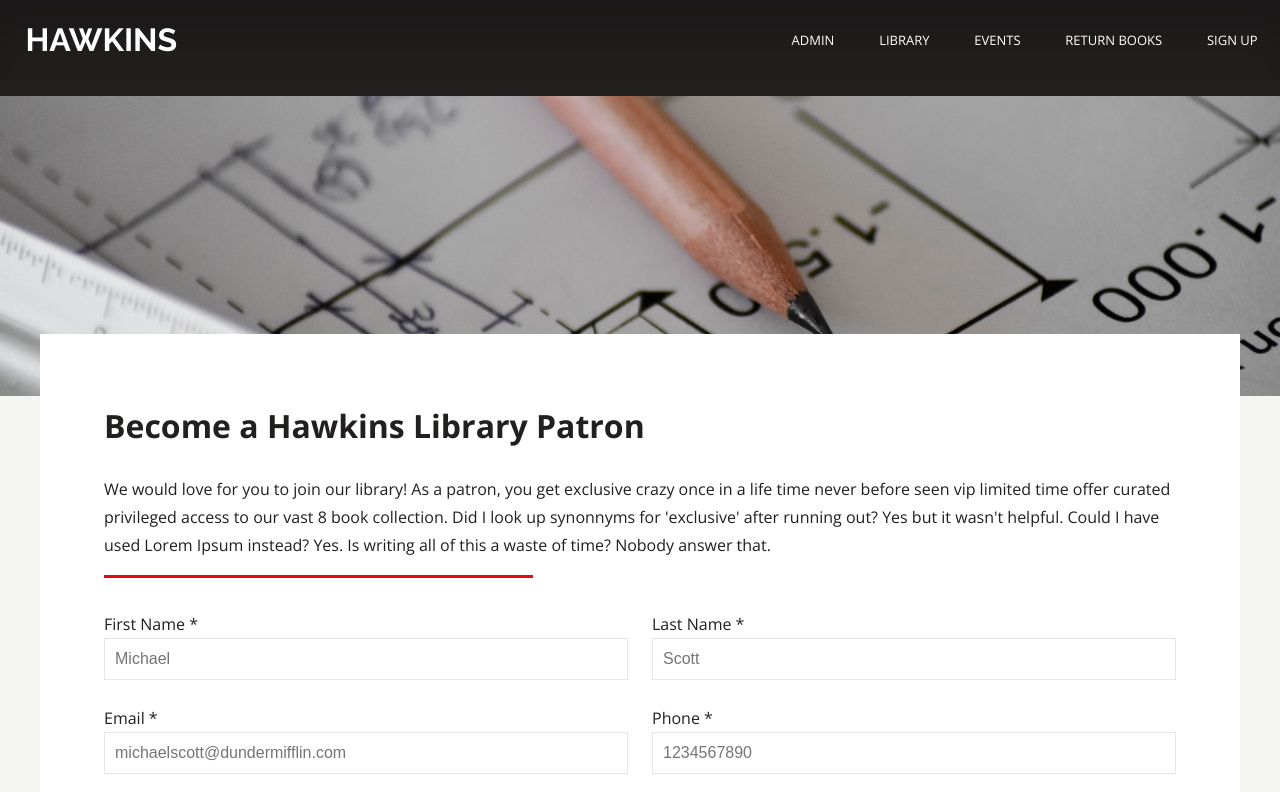
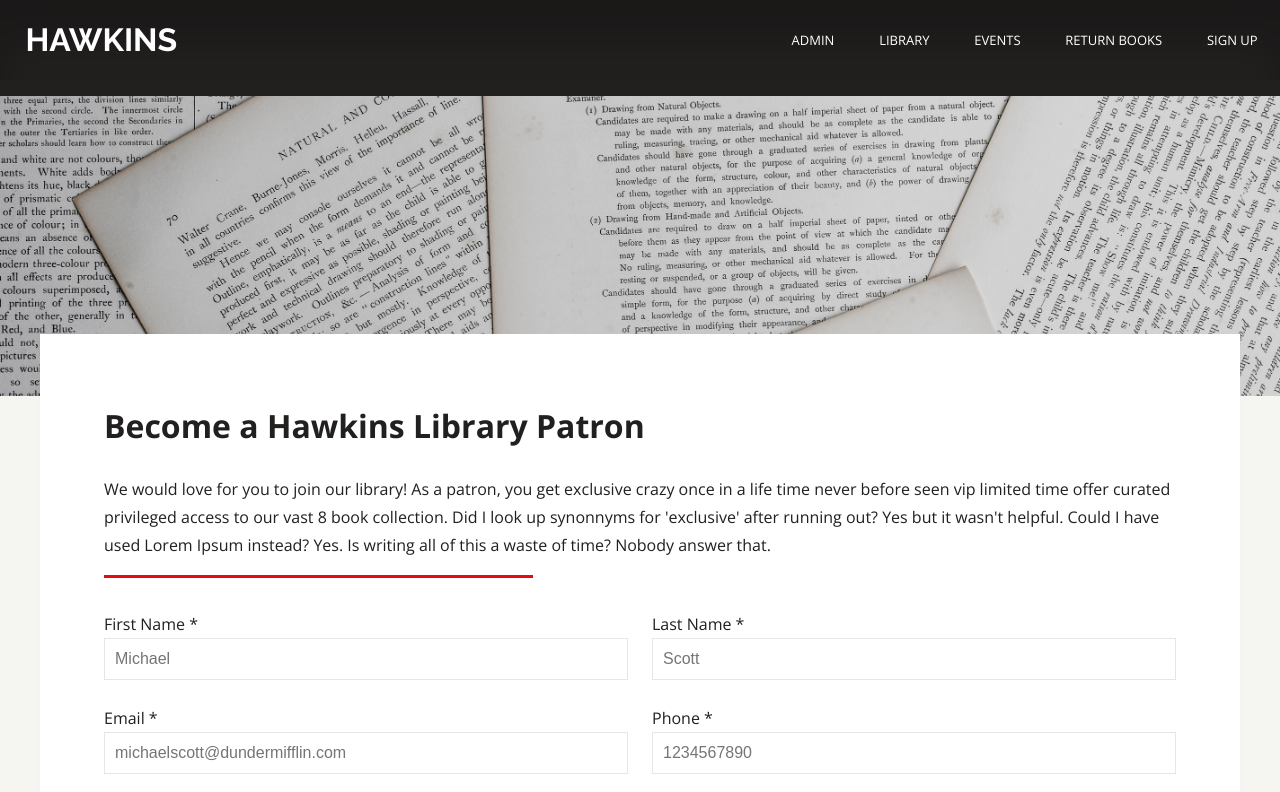
Before and after one commit to devnguy/hawkins-library, a Next.js app: page /signup in a window 1280 px wide. Shown: the top 792 px of the page. Built offline with nearby package versions, Linux system fonts and the light colour scheme.

Commit message:
fixed signup banner

```diff
--- a/pages/signup.js
+++ b/pages/signup.js
@@ -55,7 +55,7 @@ const Signup = () => {
    */
   return (
     <Page>
-      <PageBanner bannerUrl="/banners/admin-banner.jpeg" />
+      <PageBanner bannerUrl="/banners/signup-banner.jpeg" />
       <Layout>
         <PageContent pageTitle="Become a Hawkins Library Patron">
           <p>
```
